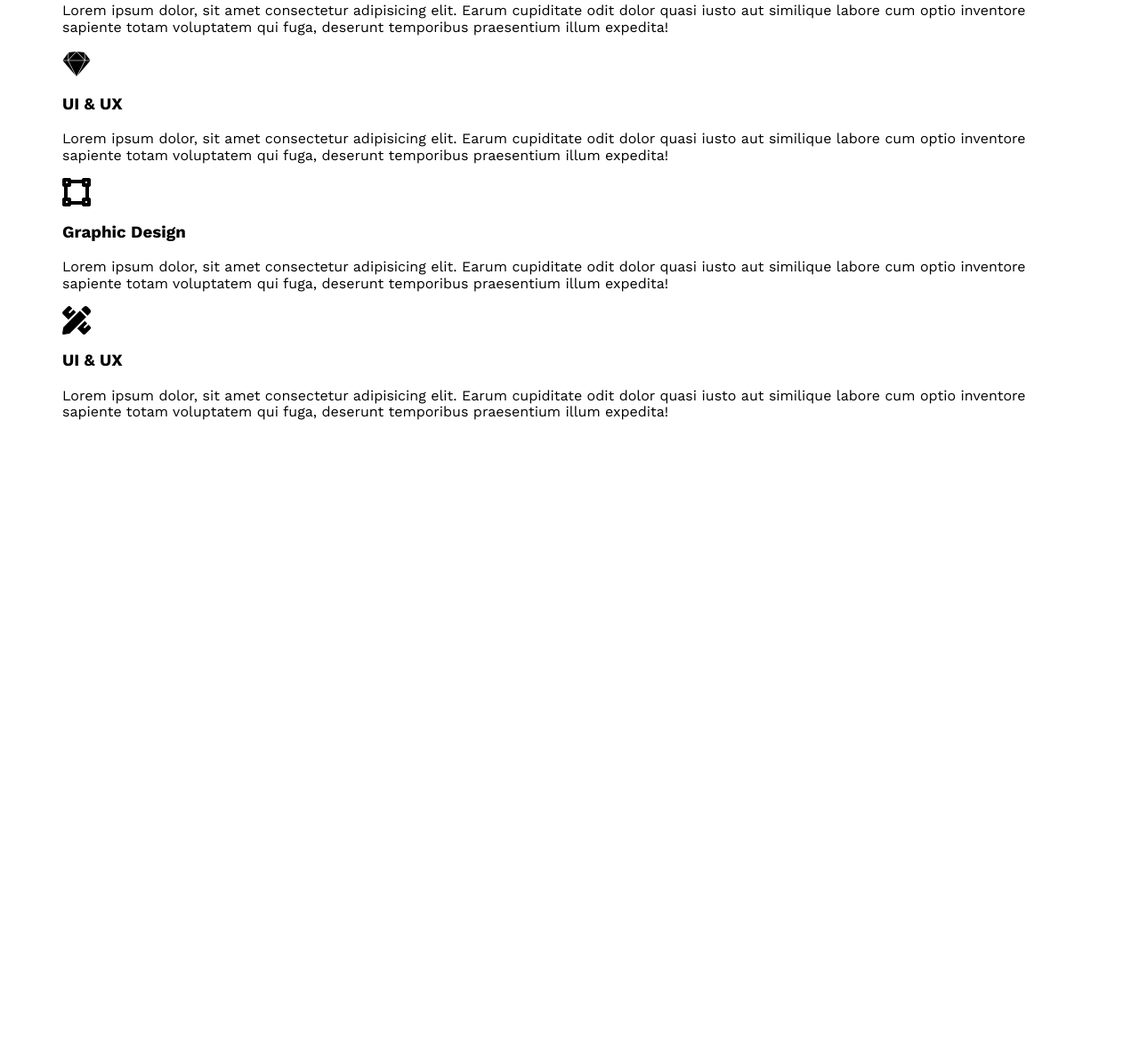
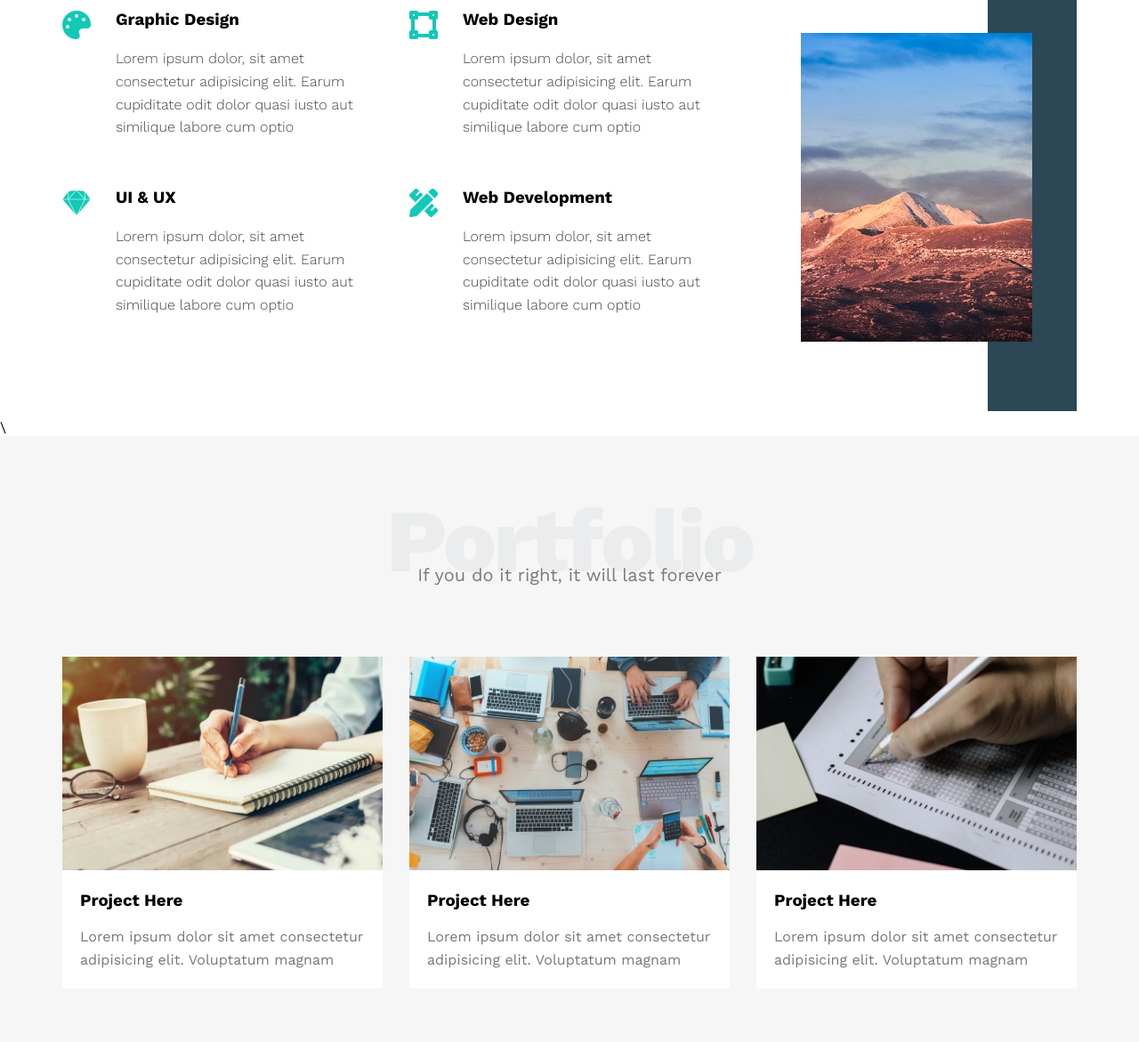
Before and after one commit to Khaled4ahen/Template-One, a plain HTML site: page index.html in a window 1280 px wide. Shown: the part 1485-2656 px from the top of the page at 89% size. Before the commit the page ends 2033 px from the top, so only its background shows below. Drawn offline with nearby package versions, Linux system fonts and the light colour scheme.

Commit message:
Add the Second Part Of Services Section and Add Portfolio Section

```diff
--- a/css/master.css
+++ b/css/master.css
@@ -1,7 +1,9 @@
 /* Start Variables */
 :root {
   --main-color: #10cab7;
-  --main-padding: 60px;
+  --secondary-color: #2c4755;
+  --section-padding: 60px;
+  --section-background: #f6f6f6;
 }
 /* End Variables */
 /* Start Global Rules */
@@ -105,7 +107,7 @@ body {
   list-style: none;
   margin: 0;
   padding: 0;
-  background-color: #F6F6F6;
+  background-color: var(--section-background);
   position: absolute;
   right: 0;
   min-width: 200px;
@@ -119,7 +121,7 @@ body {
 .header .links ul::before {
   content: "";
   border: 10px solid transparent;
-  border-bottom-color: #F6F6F6;
+  border-bottom-color: var(--section-background);
   position: absolute;
   top: -20px;
   right: 5px;
@@ -166,9 +168,9 @@ body {
 /* End Landing */
 /* Start Features */
 .features {
-  padding-top: var(--main-padding);
-  padding-bottom: var(--main-padding);
-  background-color: #f6f6f6
+  padding-top: var(--section-padding);
+  padding-bottom: var(--section-padding);
+  background-color: var(--section-background)
 }
 .features .container {
   display: grid;
@@ -194,8 +196,96 @@ body {
 /* End Features */
 /* Start Services */
 .services {
-  padding-top: var(--main-padding);
-  padding-bottom: var(--main-padding);
-
+  padding-top: var(--section-padding);
+  padding-bottom: var(--section-padding);
+}
+.services .services-content {
+  display: grid;
+  grid-template-columns: repeat(auto-fill, minmax(300px, 1fr));
+  gap: 30px;
+  margin-top: 100px;
+}
+.services .services-content .service {
+  display: flex;
+  margin-bottom: 40px;
+}
+@media (max-width: 767px) {
+  .services .services-content .service {
+    flex-direction: column;
+    text-align: center;
+  }
+}
+.services .services-content .service i {
+  color: var(--main-color);
+  flex-basis: 60px;
+}
+.services .services-content .service .text {
+  flex: 1;
+}
+.services .services-content .service .text h3 {
+  margin: 0 0 20px;
+}
+.services .services-content .service .text p {
+  color: #444;
+  font-weight: 300;
+  line-height: 1.6;
+}
+.services .services-content .image {
+  text-align: center;
+  position: relative;
+}
+.services .services-content .image::before {
+  content: "";
+  background-color: var(--secondary-color);
+  width: 100px;
+  height: calc(100% + 100px);
+  top: -50px;
+  position: absolute;
+  right: 0;
+  z-index: -1;
+}
+.services .services-content .image img {
+  margin-top: 25px;
+  width: 260px;
+}
+@media (max-width: 1199px) {
+  .services .services-content .image-coulmn {
+    display: none;
+  }
 }
 /* End Services */
+/* Start Portfolio */
+.portfolio {
+  padding-top: var(--section-padding);
+  padding-bottom: var(--section-padding);
+  background-color: var(--section-background);
+}
+.portfolio .portfolio-content {
+  display: grid;
+  grid-template-columns: repeat(auto-fill, minmax(300px, 1fr));
+  gap: 30px;
+  margin-top: 80px;
+}
+.portfolio .portfolio-content .card {
+  background-color: white;
+}
+.portfolio .portfolio-content .card img {
+  max-width: 100%;
+}
+.portfolio .portfolio-content .card .card-info {
+  padding: 20px;
+}
+@media (max-width: 767px) {
+  .portfolio .portfolio-content .card .card-info {
+    text-align: center;
+  }
+}
+.portfolio .portfolio-content .card .card-info h3 {
+  margin: 0;
+}
+.portfolio .portfolio-content .card .card-info p {
+  color: #777;
+  line-height: 1.6;
+  margin-bottom: 0;
+}
+/* End Portfolio */
--- a/index.html
+++ b/index.html
@@ -78,7 +78,7 @@
               <div class="text">
                 <h3>Graphic Design</h3>
                 <p>
-                  Lorem ipsum dolor, sit amet consectetur adipisicing elit. Earum cupiditate odit dolor quasi iusto aut similique labore cum optio inventore sapiente totam voluptatem qui fuga, deserunt temporibus praesentium illum expedita!
+                  Lorem ipsum dolor, sit amet consectetur adipisicing elit. Earum cupiditate odit dolor quasi iusto aut similique labore cum optio
                 </p>
               </div>
             </div>
@@ -87,7 +87,7 @@
               <div class="text">
                 <h3>UI & UX</h3>
                 <p>
-                  Lorem ipsum dolor, sit amet consectetur adipisicing elit. Earum cupiditate odit dolor quasi iusto aut similique labore cum optio inventore sapiente totam voluptatem qui fuga, deserunt temporibus praesentium illum expedita!
+                  Lorem ipsum dolor, sit amet consectetur adipisicing elit. Earum cupiditate odit dolor quasi iusto aut similique labore cum optio
                 </p>
               </div>
             </div>
@@ -98,26 +98,60 @@
             <div class="service">
               <i class="fas fa-vector-square fa-2x"></i>
               <div class="text">
-                <h3>Graphic Design</h3>
+                <h3>Web Design</h3>
                 <p>
-                  Lorem ipsum dolor, sit amet consectetur adipisicing elit. Earum cupiditate odit dolor quasi iusto aut similique labore cum optio inventore sapiente totam voluptatem qui fuga, deserunt temporibus praesentium illum expedita!
+                  Lorem ipsum dolor, sit amet consectetur adipisicing elit. Earum cupiditate odit dolor quasi iusto aut similique labore cum optio
                 </p>
               </div>
             </div>
             <div class="service">
               <i class="fas fa-pencil-ruler fa-2x"></i>
               <div class="text">
-                <h3>UI & UX</h3>
+                <h3>Web Development</h3>
                 <p>
-                  Lorem ipsum dolor, sit amet consectetur adipisicing elit. Earum cupiditate odit dolor quasi iusto aut similique labore cum optio inventore sapiente totam voluptatem qui fuga, deserunt temporibus praesentium illum expedita!
+                  Lorem ipsum dolor, sit amet consectetur adipisicing elit. Earum cupiditate odit dolor quasi iusto aut similique labore cum optio
                 </p>
               </div>
             </div>
             <!-- End Service -->
           </div>
+          <div class="image image-coulmn">
+            <img src="images/services.jpg" alt="Services Photot">
+          </div>
         </div>
       </div>
     </div>
     <!-- End Services -->
+    <!-- Start Portfolio -->\
+    <div class="portfolio">
+      <div class="container">
+        <h2 class="special-heading">Portfolio</h2>
+        <p>If you do it right, it will last forever</p>
+        <div class="portfolio-content">
+          <div class="card">
+            <img src="images/portfolio-1.jpg" alt="">
+            <div class="card-info">
+              <h3>Project Here</h3>
+              <p>Lorem ipsum dolor sit amet consectetur adipisicing elit. Voluptatum magnam</p>
+            </div>
+          </div>
+          <div class="card">
+            <img src="images/portfolio-2.jpg" alt="">
+            <div class="card-info">
+              <h3>Project Here</h3>
+              <p>Lorem ipsum dolor sit amet consectetur adipisicing elit. Voluptatum magnam</p>
+            </div>
+          </div>
+          <div class="card">
+            <img src="images/portfolio-3.jpg" alt="">
+            <div class="card-info">
+              <h3>Project Here</h3>
+              <p>Lorem ipsum dolor sit amet consectetur adipisicing elit. Voluptatum magnam</p>
+            </div>
+          </div>
+        </div>
+      </div>
+    </div>
+    <!-- End Portfolio -->
   </body>
 </html>
```
